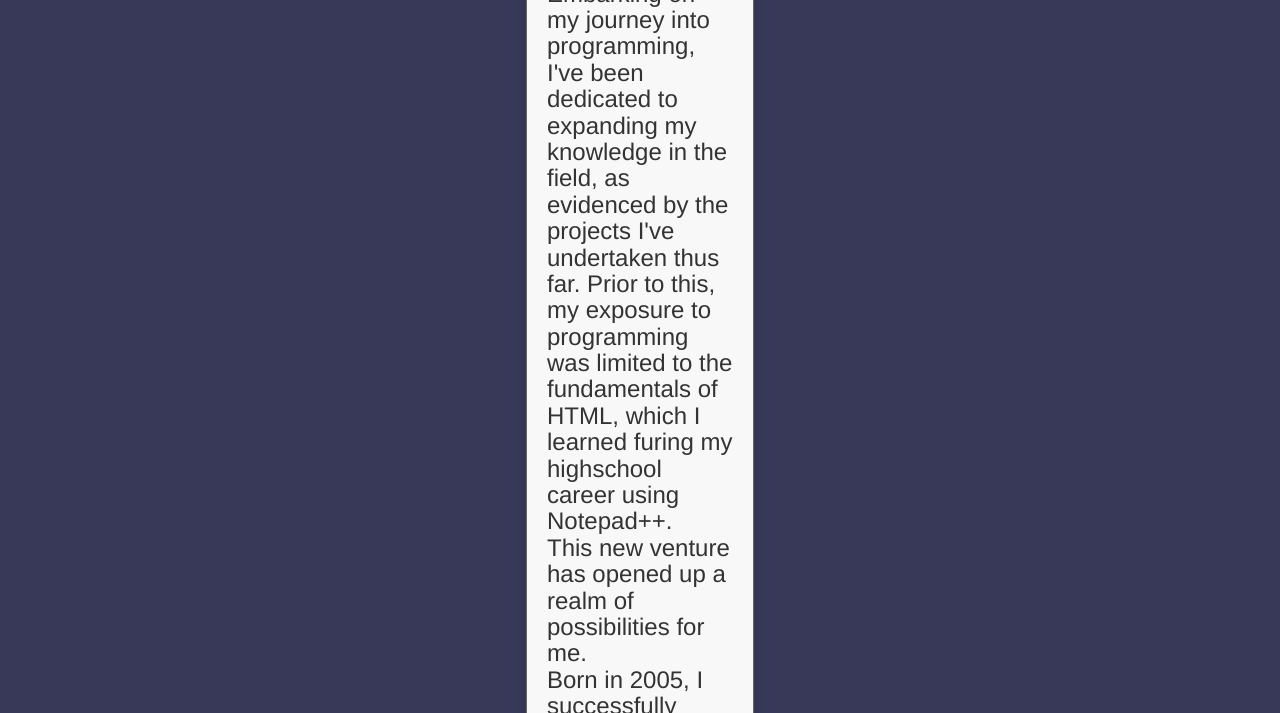
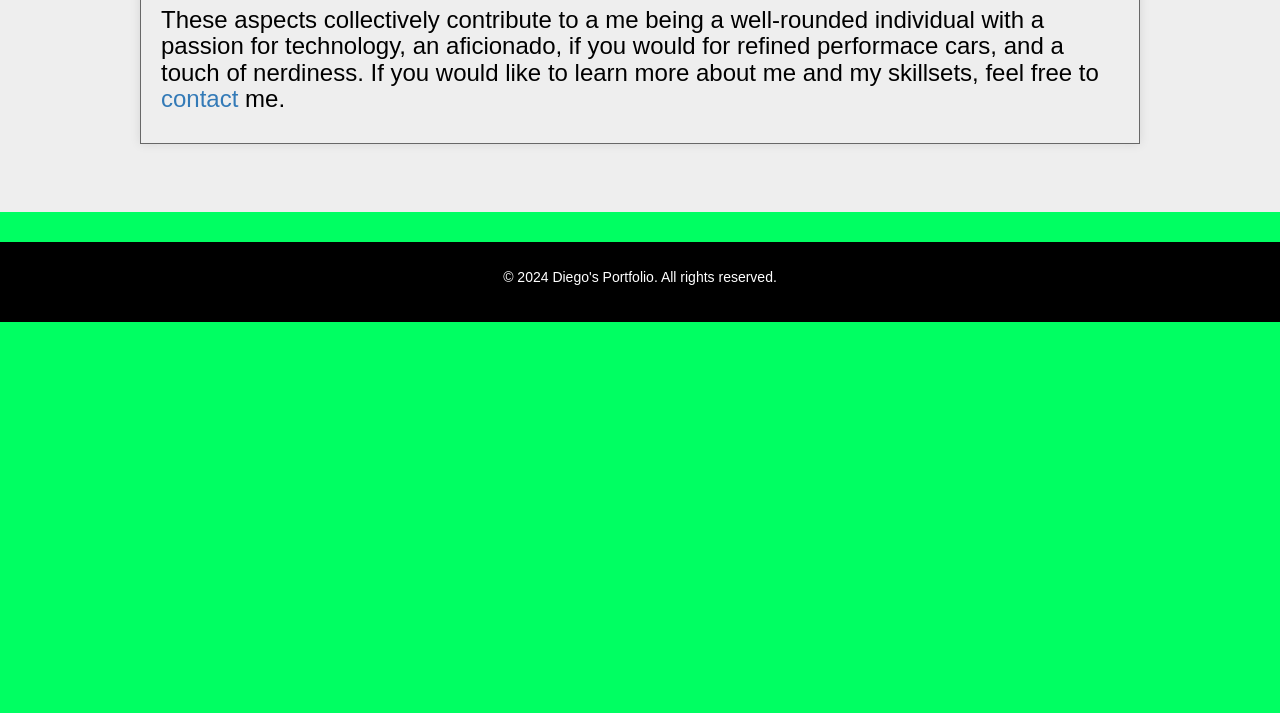
Before and after one commit to Digz1611/My-Portfolio, a plain HTML site: page NavBar/About/about.html in a window 1280 px wide. Shown: the part 828-1541 px from the top of the page. After the commit the page ends 1150 px from the top, so only its background shows below. Drawn offline with nearby package versions, Linux system fonts and the light colour scheme.

Commit message:
just to do about page background then games

```diff
--- a/NavBar/About/about.css
+++ b/NavBar/About/about.css
@@ -1,17 +1,40 @@
+body {
+  background: linear-gradient(bottom, #bababa, #515151);
+  /* Adjust the colors to your preference */
+  margin: 0;
+  padding: 0;
+  font-family: Arial, sans-serif;
+  background-color: #00ff62; /* Set text color to ensure readability */
+}
+
 .paper-container {
-    background-color: #f8f8f8;
-    padding: 20px;
-    margin: 40%;
+  background-color: transparent; /* Set the background color to transparent */
   border: 1px solid #676767; /* Border for a paper-like appearance */
   border-radius: 0; /* Rounded corners for a softer look */
   box-shadow: 0 0 10px rgba(0, 0, 0, 0.1); /* Shadow for depth */
-    max-width: 600px; /* Adjust the maximum width as needed */
+  max-width: 1000px; /* Adjust the maximum width as needed */
   text-align: left; /* Align text to the left for readability */
+  margin: 20px auto; /* Add margin to center the container */
+  padding: 20px; /* Add padding for content inside the container */
+  color: #000000; /* Set text color within the container */
+  position: relative; /* Set position to relative for absolute positioning */
 }
 
-  .jumbotron {
-    background-color: #383859;
+.paper-container::before {
+  content: "";
+  position: absolute;
+  top: 0;
+  left: 0;
+  width: 100%;
+  height: 100%;
+  background: linear-gradient(to bottom, #bababa, #515151);
+  z-index: -1; /* Send it to the background */
 }
+
+section {
+  background-color: rgb(26, 163, 58);
+}
+
 p {
   font-family: 'Arial', sans-serif;
   background-color: #4c00ff;
--- a/NavBar/About/about.html
+++ b/NavBar/About/about.html
@@ -15,6 +15,16 @@
       border-radius: 0;
       width: 100%;
     }
+    body {
+
+  background: linear-gradient(bottom, #bababa, #515151);
+  /* Adjust the colors to your preference */
+  margin: 0;
+  padding: 0;
+  font-family: Arial, sans-serif;
+  background-color: #00ff62; /* Set text color to ensure readability */
+}
+
 
     footer {
       background-color: #000000;
```
Also changed, not shown: NavBar/Contact/contact.css (+19 -2 lines). Lines whose indentation alone changed are shown as unchanged.
